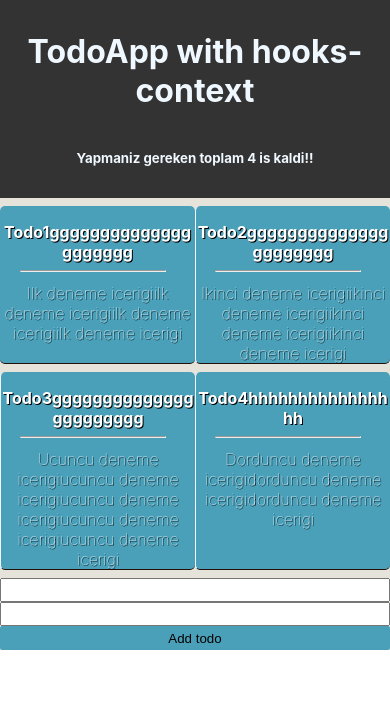
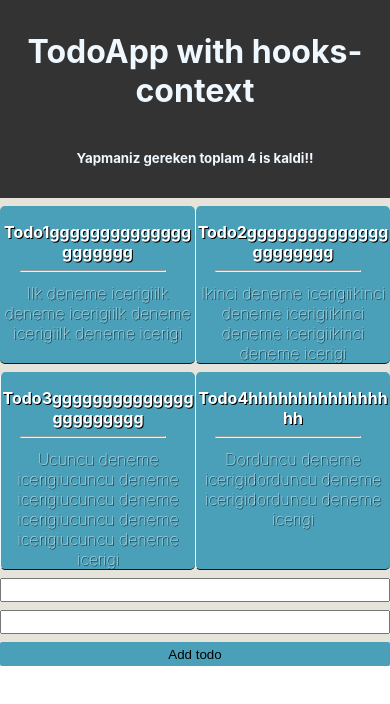
Before and after one commit to turkaytunc/react-context-with-hooks, a React (Create React App) app: page / in a window 390 px wide. Shown: the top 704 px of the page. Built offline with nearby package versions, Linux system fonts and the light colour scheme.

Commit message:
Update:style

```diff
--- a/src/components/TodoForm/todo-form.scss
+++ b/src/components/TodoForm/todo-form.scss
@@ -5,7 +5,6 @@
     width: 70%;
     align-items: center;
     justify-content: center;
-    margin-left: 20%;
 
 }
 
@@ -15,7 +14,7 @@
 
 .todo-form-button {
     height: 1.5rem;
-    width: 3rem;
+    width: 5rem;
     background: #4ba0b9;
     border: none;
     border-radius: 2px;
@@ -32,11 +31,15 @@
     .todo-form {
         grid-template-columns: 1fr;
         width: 100%;
-        margin-left: 0;
 
     }
 
     .todo-form-button {
         width: auto;
     }
+
+    .todo-form-input {
+        height: 1.5rem;
+        margin-bottom: .5rem;
+    }
 }
```
